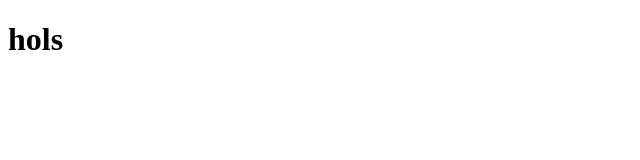
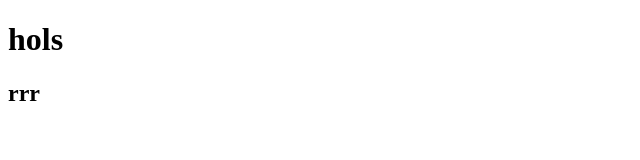
Before and after one commit to bokitatony/practica-css, a plain HTML site: page index.html in a window 1280 px wide. Shown: the full height of the page, 0-640 px from the left. Drawn offline with Linux system fonts and the light colour scheme.

Commit message:
nuevo proyectoo

```diff
--- a/index.html
+++ b/index.html
@@ -8,5 +8,6 @@
 </head>
 <body>
     <h1>hols</h1>
+    <h2>rrr</h2>
 </body>
 </html>
```
